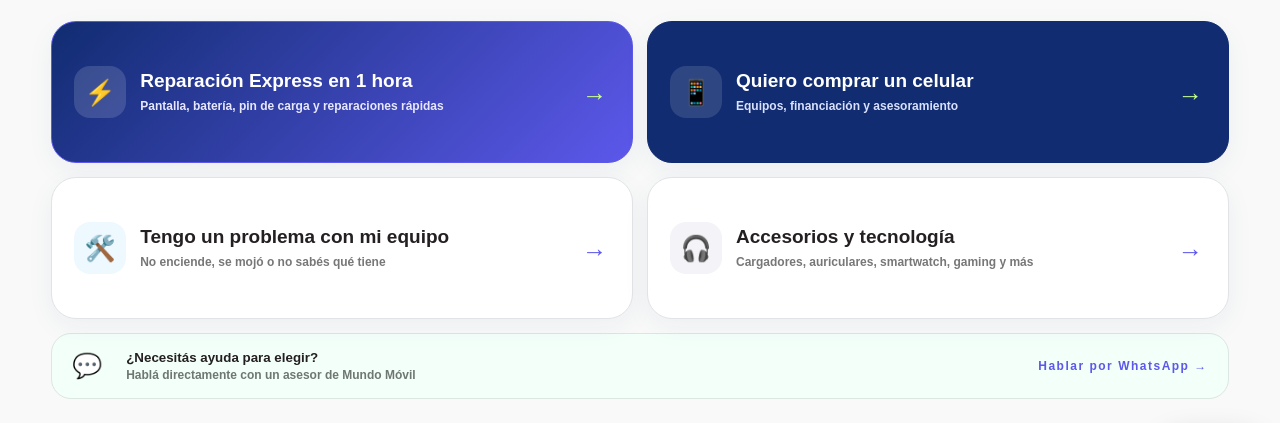
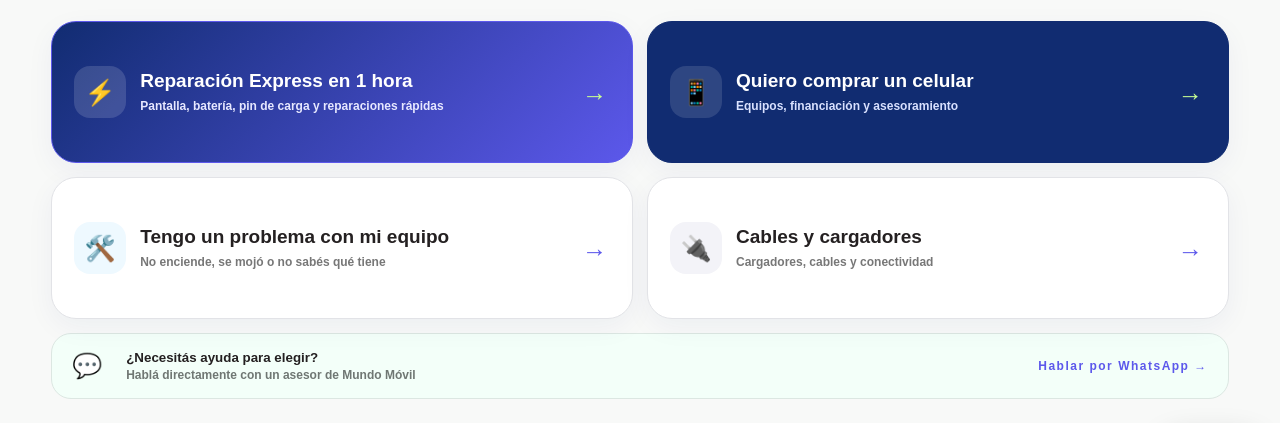
Before and after one commit to mmovil622-blip/mundo-movil-catalogo, a plain HTML site: page index.html in a window 1280 px wide. Shown: the part 312-735 px from the top of the page. Drawn offline with Linux system fonts and the light colour scheme; no server answers.

Commit message:
Update index.html
Mostrar solo cables y cargadores

```diff
--- a/index.html
+++ b/index.html
@@ -23,7 +23,7 @@
       <button class="digital-action repair-action express-action" onclick="openServiceForm()"><span class="action-icon">⚡</span><span><strong>Reparación Express en 1 hora</strong><small>Pantalla, batería, pin de carga y reparaciones rápidas</small></span><i>→</i></button>
       <button class="digital-action primary-action" onclick="goToPhones()"><span class="action-icon">📱</span><span><strong>Quiero comprar un celular</strong><small>Equipos, financiación y asesoramiento</small></span><i>→</i></button>
       <button class="digital-action diagnostic-action" onclick="openServiceForm()"><span class="action-icon">🛠️</span><span><strong>Tengo un problema con mi equipo</strong><small>No enciende, se mojó o no sabés qué tiene</small></span><i>→</i></button>
-      <button class="digital-action" onclick="goToAccessories()"><span class="action-icon">🎧</span><span><strong>Accesorios y tecnología</strong><small>Cargadores, auriculares, smartwatch, gaming y más</small></span><i>→</i></button>
+      <button class="digital-action" onclick="accessoryCategory('Accesorios')"><span class="action-icon">🔌</span><span><strong>Cables y cargadores</strong><small>Cargadores, cables y conectividad</small></span><i>→</i></button>
     </div>
     <button class="advisor-wide" onclick="openAdviceForm()"><span>💬</span><span><strong>¿Necesitás ayuda para elegir?</strong><small>Hablá directamente con un asesor de Mundo Móvil</small></span><b>Hablar por WhatsApp →</b></button>
     <div class="repair-highlight">
```
